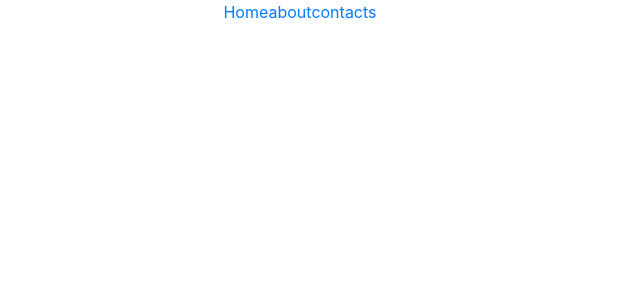
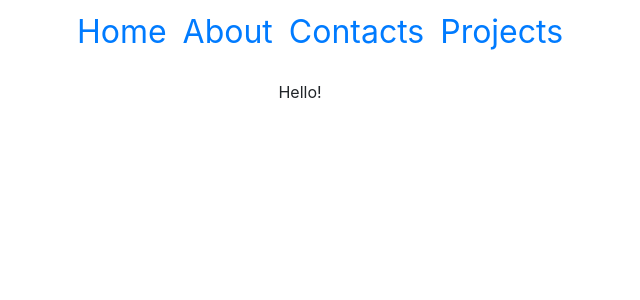
Before and after one commit to linhgraphic/React_practice, a React (Create React App) app: page /projects in a window 1280 px wide. Shown: the top 300 px of the page, without its empty margins (340-980 px from the left). Built offline with nearby package versions, Linux system fonts and the light colour scheme.

Commit message:
updated menu names

```diff
--- a/src/App.jsx
+++ b/src/App.jsx
@@ -1,16 +1,12 @@
 import React, { Component } from "react";
 import "./App.css";
-import { Link } from "react-router-dom";
+import Header from "./components/header";
 
 class App extends Component {
   render() {
     return (
       <div className="App">
-        <header>
-          <Link to="/">Home</Link>
-          <Link to="/about">about</Link>
-          <Link to="/contact-list">contacts</Link>
-        </header>
+        <Header />
         {this.props.children}
       </div>
     );
--- /dev/null
+++ b/src/components/header/header.css
@@ -0,0 +1,11 @@
+.demo ul {
+  justify-content: center;
+  display: flex;
+  list-style: none;
+}
+.demo ul li {
+  margin: 1vmin;
+}
+.demo {
+  font-size: 24pt;
+}
--- /dev/null
+++ b/src/components/header/index.jsx
@@ -0,0 +1,24 @@
+import React from "react";
+import "./header.css";
+import { Link } from "react-router-dom";
+
+const Header = props => (
+  <nav className="demo">
+    <ul>
+      <li>
+        <Link to="/">Home</Link>
+      </li>
+      <li>
+        <Link to="/about">About</Link>
+      </li>
+      <li>
+        <Link to="/contact-list">Contacts</Link>
+      </li>
+      <li>
+        <Link to="/projects">Projects</Link>
+      </li>
+    </ul>
+  </nav>
+);
+
+export default Header;
--- a/src/index.js
+++ b/src/index.js
@@ -8,12 +8,14 @@ import "bootstrap/dist/css/bootstrap.css";
 import Home from "./pages/Home";
 import About from "./pages/About";
 import ContactList from "./pages/ContactList";
+import Projects from "./pages/projects/";
 
 ReactDOM.render(
   <Router>
     <App>
       <Switch>
         <Route exact path="/" component={Home} />
+        <Route exact path="/projects" component={Projects} />
         <Route exact path="/about" component={About} />
         <Route exact path="/contact-list" component={ContactList} />
       </Switch>
--- /dev/null
+++ b/src/pages/projects/index.jsx
@@ -0,0 +1,10 @@
+import React, { Component } from "react";
+import "./projects.css";
+
+class Projects extends Component {
+  render() {
+    return <div className="projects">Hello!</div>;
+  }
+}
+
+export default Projects;
```
Also changed, not shown: src/pages/projects/projects.css (added).
